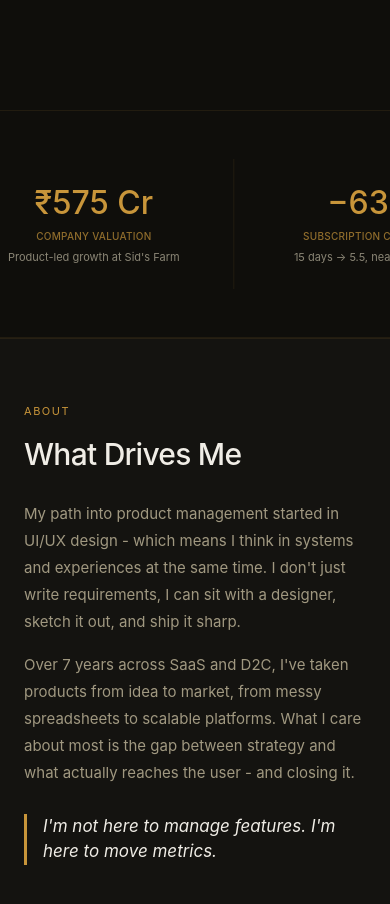
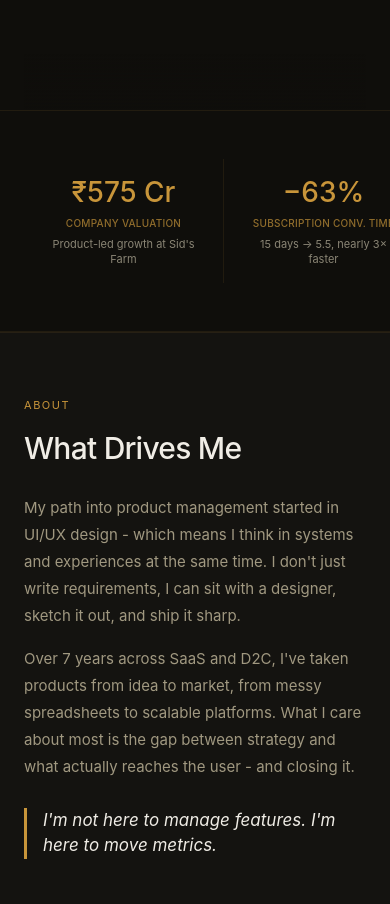
Before and after one commit to Prathik97/Portfoliowebsite, a React (Vite) app: page / in a window 390 px wide. Shown: the part 1037-1941 px from the top of the page. Built offline with nearby package versions, Linux system fonts and the light colour scheme.

Commit message:
fix: mobile marquee - swipeable on touch, animated on desktop

```diff
--- a/src/app/pages/Home.tsx
+++ b/src/app/pages/Home.tsx
@@ -149,8 +149,23 @@ export default function Home() {
       </section>
 
       {/* Impact Marquee */}
-      <section className="border-t border-b border-[#C8953A]/10 py-12 overflow-hidden">
-        <div className="flex animate-marquee hover:pause">
+      <section className="border-t border-b border-[#C8953A]/10 py-12">
+        {/* Mobile — swipeable scroll */}
+        <div className="flex md:hidden overflow-x-auto scrollbar-hide px-6 gap-0">
+          {impactData.map((item, index) => (
+            <div
+              key={index}
+              className="flex-shrink-0 w-[200px] px-6 py-4 border-r border-[#C8953A]/10 text-center"
+            >
+              <div className="text-[28px] text-[#C8953A] leading-tight mb-1.5 font-medium">{item.num}</div>
+              <div className="text-[10px] text-[#C8953A]/70 uppercase tracking-wide mb-1.5 font-medium">{item.label}</div>
+              <div className="text-[11px] text-[#8A8575] leading-snug">{item.desc}</div>
+            </div>
+          ))}
+        </div>
+
+        {/* Desktop — animated marquee */}
+        <div className="hidden md:flex overflow-hidden animate-marquee">
           {[...impactData, ...impactData].map((item, index) => (
             <div
               key={index}
@@ -316,20 +331,26 @@ export default function Home() {
 
       <style>{`
         @keyframes marquee {
-          from {
-            transform: translateX(0);
-          }
-          to {
-            transform: translateX(-50%);
-          }
+          from { transform: translateX(0); }
+          to { transform: translateX(-50%); }
         }
-
         .animate-marquee {
           animation: marquee 28s linear infinite;
         }
-
         .animate-marquee:hover {
           animation-play-state: paused;
+        }
+        @media (max-width: 768px) {
+          .animate-marquee {
+            animation-duration: 16s;
+          }
+        }
+        .scrollbar-hide {
+          -ms-overflow-style: none;
+          scrollbar-width: none;
+        }
+        .scrollbar-hide::-webkit-scrollbar {
+          display: none;
         }
       `}</style>
     </div>
```
